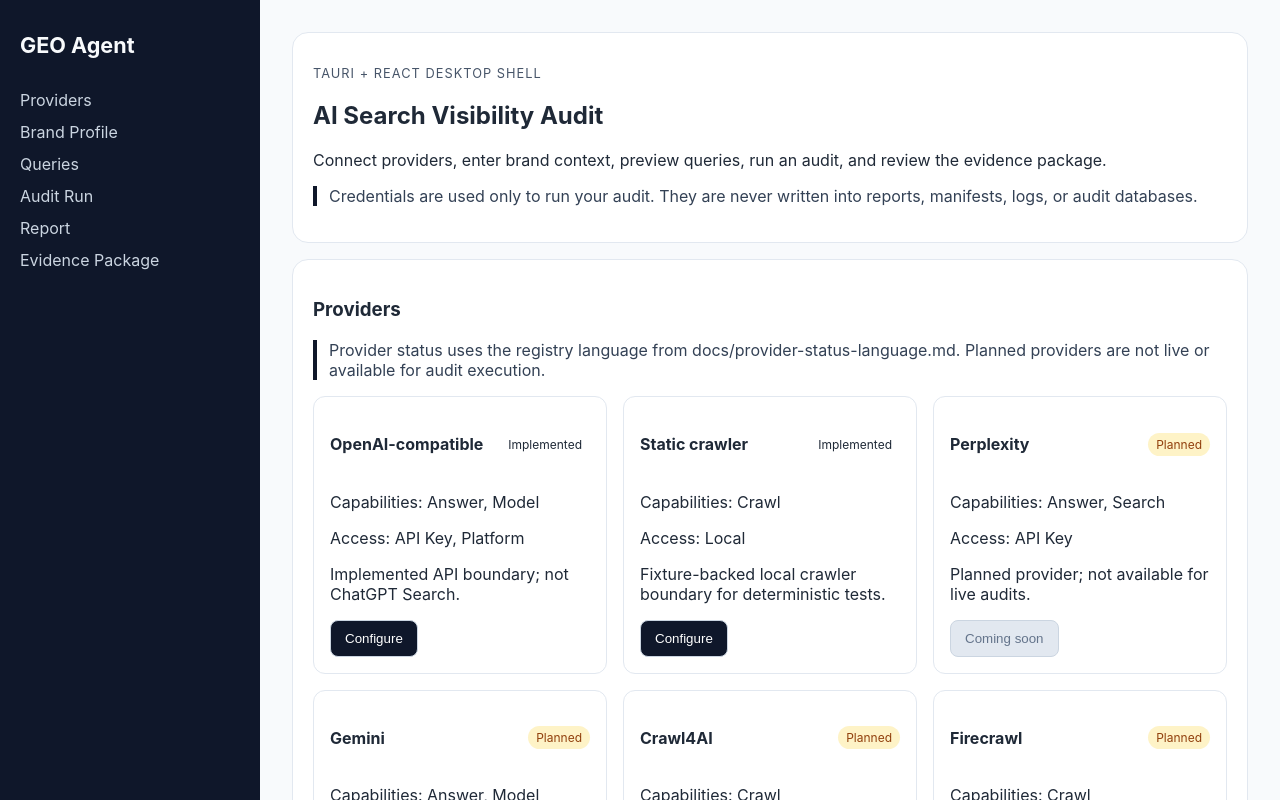
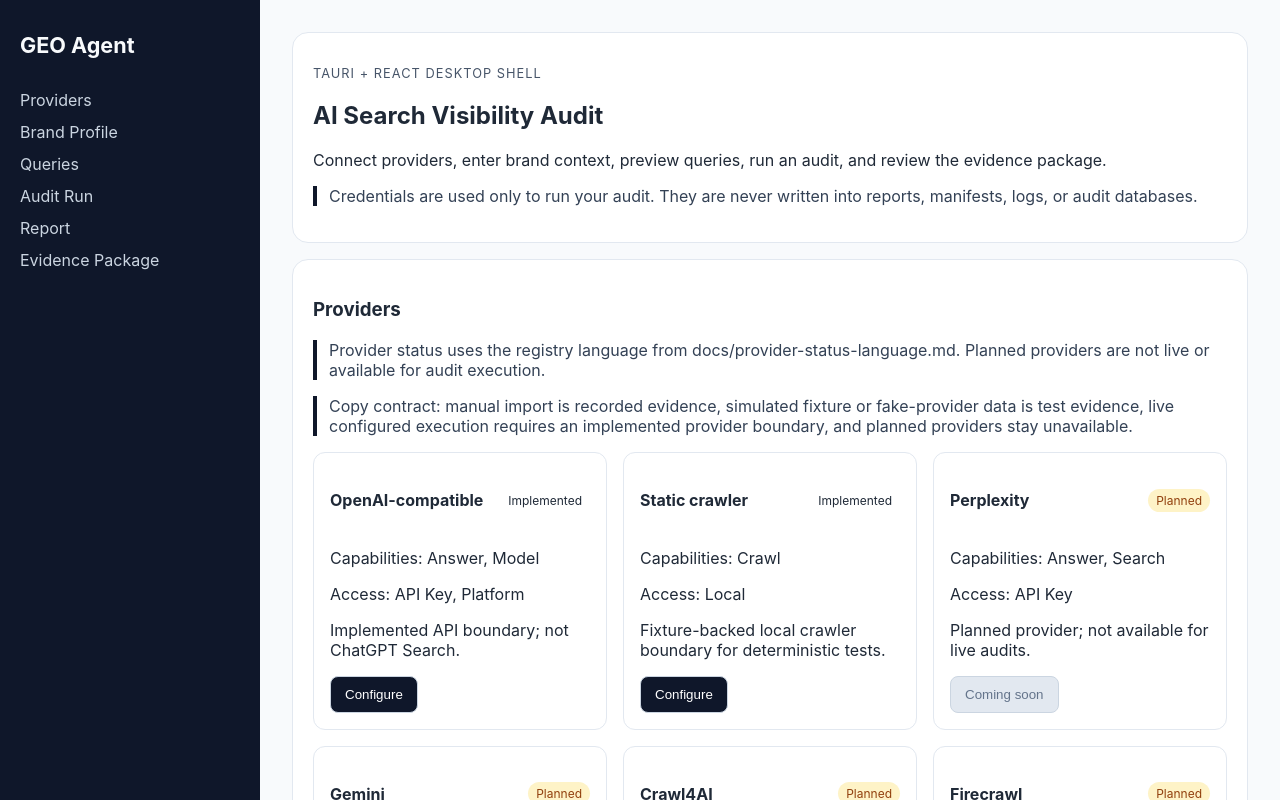
Before and after one commit to alexwang91/GEO-Agent, a React (Vite) app in the folder apps/desktop/: page / in a window 1280 px wide. Shown: the top 800 px of the page. Built offline with nearby package versions, Linux system fonts and the light colour scheme.

Commit message:
V7-03 add UI copy contract note

```diff
--- a/apps/desktop/src/App.jsx
+++ b/apps/desktop/src/App.jsx
@@ -79,6 +79,7 @@ export function App() {
         <section id="providers" className="panel">
           <h3>Providers</h3>
           <p className="security-note">Provider status uses the registry language from docs/provider-status-language.md. Planned providers are not live or available for audit execution.</p>
+          <p className="security-note">Copy contract: manual import is recorded evidence, simulated fixture or fake-provider data is test evidence, live configured execution requires an implemented provider boundary, and planned providers stay unavailable.</p>
           <div className="provider-grid">
             {providers.map((provider) => (
               <article className="provider-card" key={provider.name}>
```
